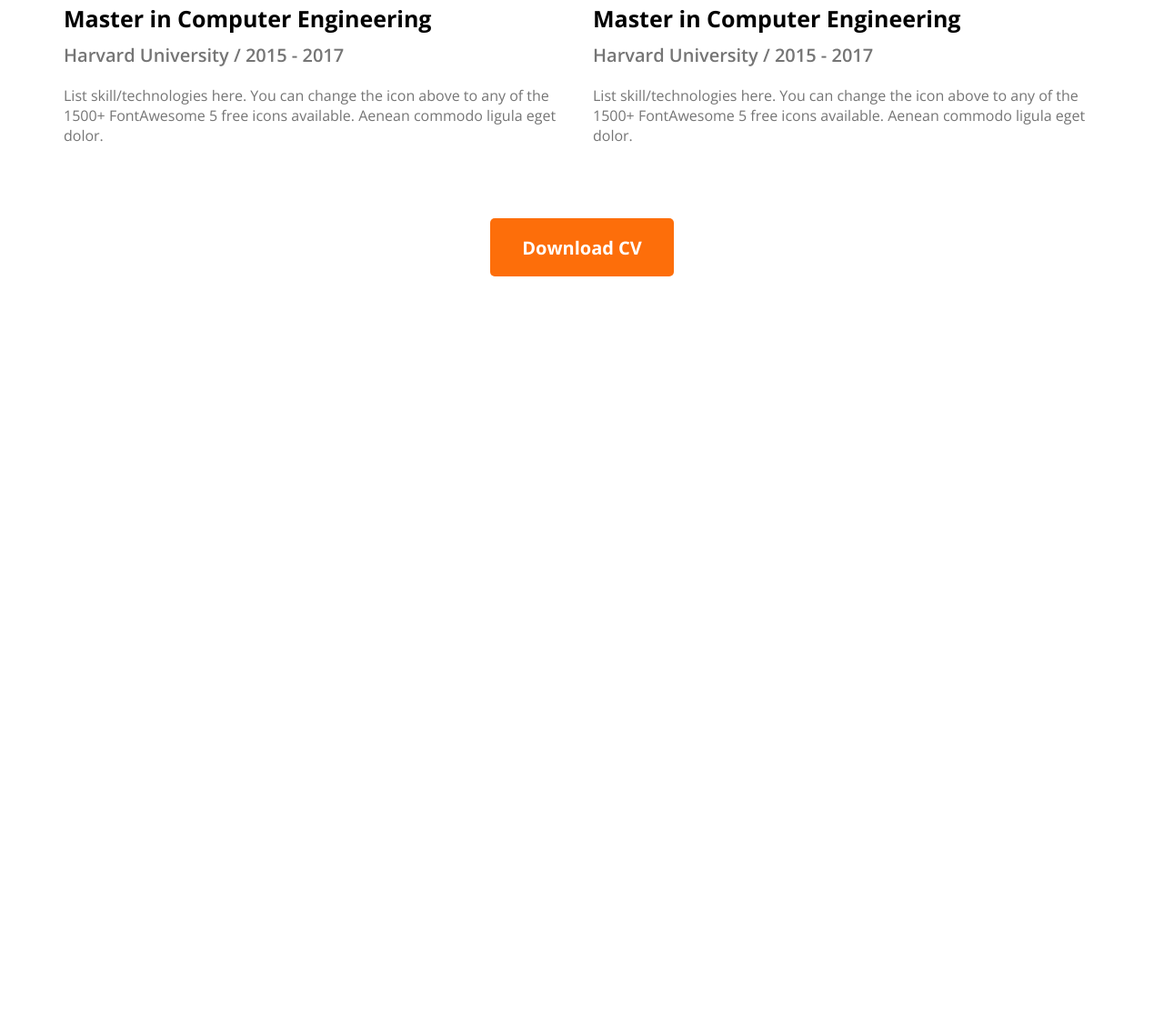
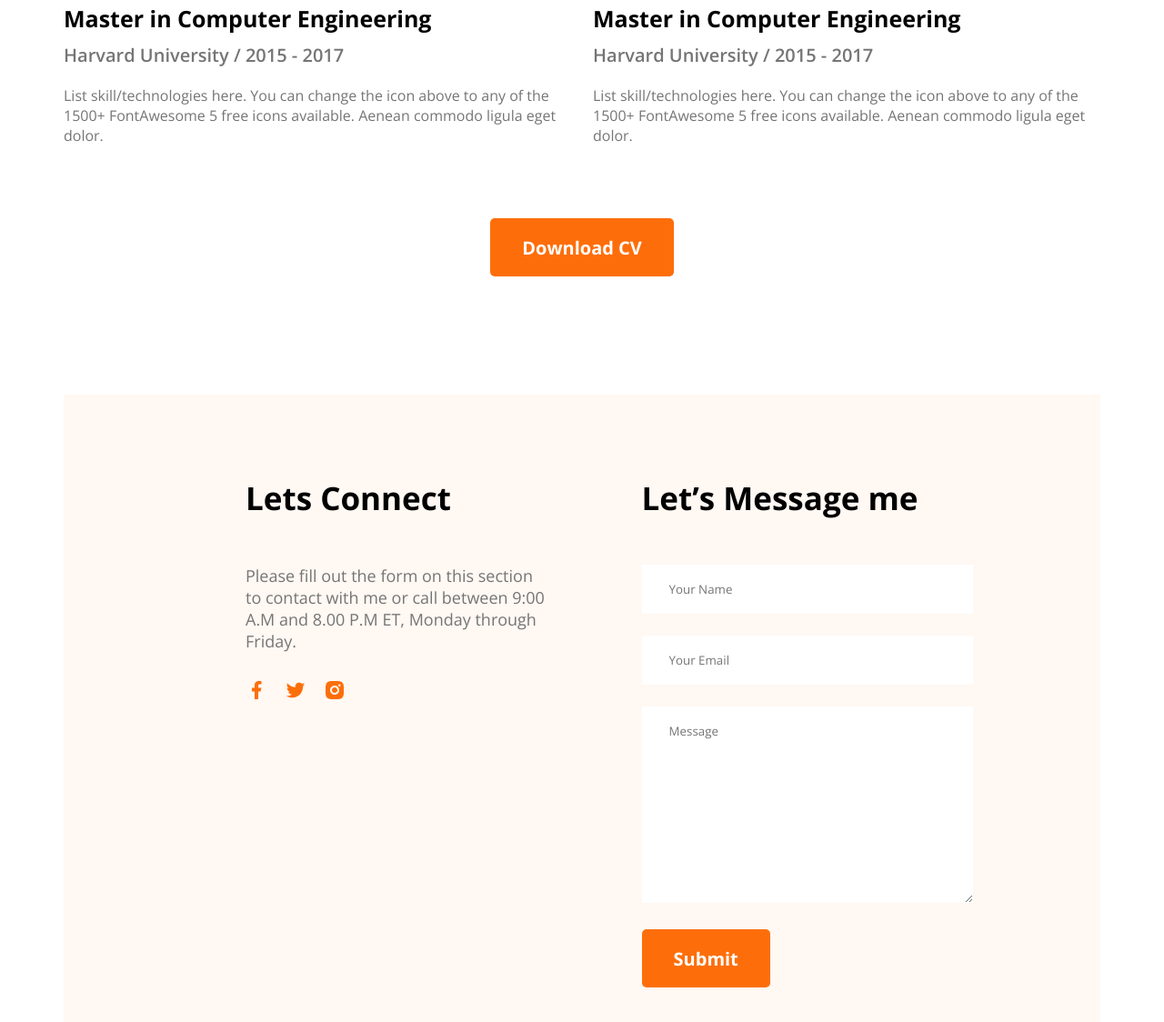
Before and after one commit to isratkorobi/developer-portfolio-2, a plain HTML site: page index.html in a window 1280 px wide. Shown: the part 2771-3895 px from the top of the page at 91% size. Before the commit the page ends 3075 px from the top, so only its background shows below. Drawn offline with nearby package versions, Linux system fonts and the light colour scheme.

Commit message:
contact added

```diff
--- a/index.html
+++ b/index.html
@@ -128,7 +128,7 @@
                 commodo ligula eget dolor.
               </p>
             </div>
-            <hr>
+            <hr />
             <div class="resume-item">
               <h4 class="title">Master in Computer Engineering</h4>
               <h5 class="sub-title">Harvard University / 2015 - 2017</h5>
@@ -138,7 +138,7 @@
                 commodo ligula eget dolor.
               </p>
             </div>
-            <hr>
+            <hr />
             <div class="resume-item">
               <h4 class="title">Master in Computer Engineering</h4>
               <h5 class="sub-title">Harvard University / 2015 - 2017</h5>
@@ -160,7 +160,8 @@
                 commodo ligula eget dolor.
               </p>
             </div>
-            <hr><div class="resume-item">
+            <hr />
+            <div class="resume-item">
               <h4 class="title">Master in Computer Engineering</h4>
               <h5 class="sub-title">Harvard University / 2015 - 2017</h5>
               <p class="description">
@@ -169,7 +170,8 @@
                 commodo ligula eget dolor.
               </p>
             </div>
-            <hr><div class="resume-item">
+            <hr />
+            <div class="resume-item">
               <h4 class="title">Master in Computer Engineering</h4>
               <h5 class="sub-title">Harvard University / 2015 - 2017</h5>
               <p class="description">
@@ -180,7 +182,31 @@
             </div>
           </div>
         </div>
-        <div class="resume-button"><button class="btn-primary">Download CV</button></div>
+        <div class="resume-button">
+          <button class="btn-primary">Download CV</button>
+        </div>
+      </section>
+      <!-- contact-section -->
+      <section class="contact">
+        <div>
+          <h3 class="section-title">Lets Connect</h3>
+          <p class="section-description">
+            Please fill out the form on this section to contact with me or call
+            between 9:00 A.M and 8.00 P.M ET, Monday through Friday.
+          </p>
+          <a href=""><img src="images/icons/facebook.png" alt="" /></a>
+          <a href=""><img src="images/icons/twitter.png" alt="" /></a>
+          <a href=""><img src="images/icons/insta.png" alt="" /></a>
+        </div>
+        <div>
+          <h3 class="section-title">Let’s Message me</h3>
+          <form action="">
+            <input type="text" name="" id="" placeholder="Your Name">
+            <input type="email" name="" id="" placeholder="Your Email">
+            <textarea name="" id="" cols="30" rows="10" placeholder="Message"></textarea>
+            <input class="btn-primary" type="submit" value="Submit">
+          </form>
+        </div>
       </section>
     </main>
     <footer></footer>
--- a/styles/portfolio.css
+++ b/styles/portfolio.css
@@ -147,3 +147,23 @@ nav li {
   margin-top: 50px;
   text-align: center;
 }
+/* contact styles */
+.contact{
+  display: flex;
+  gap:100px;
+  background: #FFF8F3;
+  padding: 90px 200px;
+}
+.contact .section-title{
+text-align: left;
+}
+.contact input[type="text"],input[type="email"], textarea{
+  margin-bottom: 24px;
+  border: 0;
+  width: 100%;
+  padding: 18px 30px;
+}
+.contact a{
+  text-decoration: none;
+  padding-right: 15px;
+}
```
